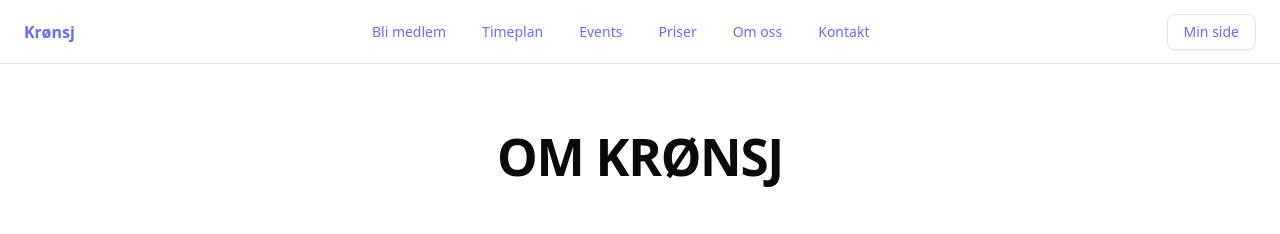
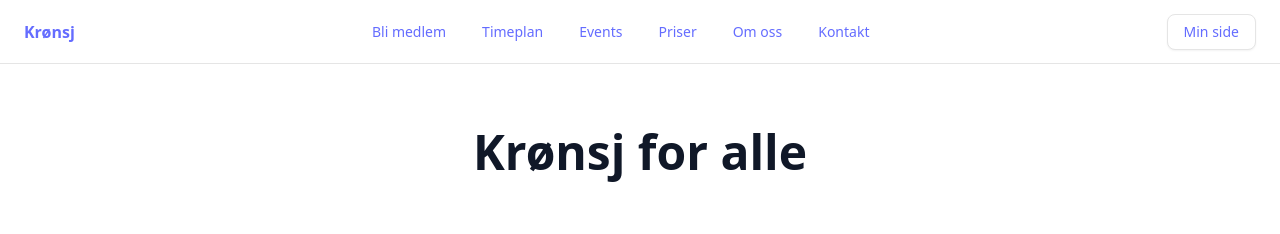
Before and after one commit to oskarof/kroensj, a React (Vite) app: page /om-oss in a window 1280 px wide. Shown: the top 234 px of the page. Built offline with nearby package versions, Linux system fonts and the light colour scheme; no server answers.

Commit message:
fix: småjustering på stil

```diff
--- a/src/components/IconList.tsx
+++ b/src/components/IconList.tsx
@@ -9,7 +9,7 @@ interface IconListProps {
 
 export const IconList: React.FC<IconListProps> = ({ icon, title, description, colorClass }) => (
   <div className="flex items-start">
-    <div className={`mr-4 flex-shrink-0 rounded-lg p-3 ${colorClass ?? "bg-primary-100"}`}>
+    <div className={`mr-4 shrink-0 rounded-lg p-3 ${colorClass ?? "bg-primary-100"}`}>
       {icon}
     </div>
     <div>
--- a/src/components/Title.tsx
+++ b/src/components/Title.tsx
@@ -1,20 +1,24 @@
 import React from "react";
-import { cn } from "@/lib/utils";
+
 
 interface TitleProps {
-  children: React.ReactNode;
-  className?: string;
+  title: string;
+  highlight?: string;
+  subtitle?: string;
+  removeTopSpace?: boolean;
 }
 
-export const Title: React.FC<TitleProps> = ({ children, className }) => (
-  <h1
-    className={cn(
-      "text-3xl md:text-5xl font-extrabold tracking-tight text-center text-primary-900 mb-8",
-      className
+const Title: React.FC<TitleProps> = ({ title, highlight, subtitle, removeTopSpace = false }) => (
+  <div
+    className={`mb-16 text-center animate-slide-up${removeTopSpace ? '' : ' pt-16'}`}
+  >
+    <h2 className="mb-6 text-4xl font-bold text-gray-900 md:text-5xl">
+      {title} {highlight && <span className="text-primary-600">{highlight}</span>}
+    </h2>
+    {subtitle && (
+      <p className="mx-auto max-w-3xl text-xl text-gray-600">{subtitle}</p>
     )}
-  >
-    {children}
-  </h1>
+  </div>
 );
 
 export default Title;
--- a/src/pages/AboutPage.tsx
+++ b/src/pages/AboutPage.tsx
@@ -2,7 +2,7 @@ import React from 'react';
 import { ContentList } from '../components/ContentList';
 import { ContentText } from '../components/ContentText';
 import { Stats } from '../components/Stats';
-import { Title } from '../components/Title';
+import Title from '../components/Title';
 import { Music, Disc3, Heart, Users } from 'lucide-react';
 
 
@@ -61,9 +61,10 @@ const aboutStats = [
 
 
 
+
 const OmOss: React.FC = () => (
-  <div className="pt-16 px-4 md:px-8 max-w-7xl mx-auto">
-    <Title>OM KRØNSJ</Title>
+  <div className="px-4 md:px-8 max-w-7xl mx-auto">
+    <Title title={'Krønsj for alle'} />
     <ContentText
       heading={""}
       text={aboutText}
--- a/src/pages/CalendarPage.tsx
+++ b/src/pages/CalendarPage.tsx
@@ -1,10 +1,11 @@
 import React from 'react';
 import YogoCalendar from '@/components/YogoCalendar';
+import Title from '../components/Title'
 
 const Timeplan: React.FC = () => {
   return (
     <>
-      <h1>Timeplan</h1>
+      <Title title={'Timeplan'}></Title>
       < YogoCalendar />
     </>
   )
--- a/src/pages/ContactPage.tsx
+++ b/src/pages/ContactPage.tsx
@@ -1,7 +1,8 @@
 import React from 'react';
+import Title from '../components/Title'
 
 const Kontakt: React.FC = () => {
-  return <h1>Kontakt</h1>;
+  return <Title title={'Kontakt oss'}></Title>;
 };
 
 export default Kontakt;
--- a/src/pages/EventPage.tsx
+++ b/src/pages/EventPage.tsx
@@ -1,10 +1,11 @@
 import React from 'react';
 import YogoEvents from '@/components/YogoEvents';
+import Title from '../components/Title'
 
 const Events: React.FC = () => {
   return (
     <>
-      <h1>Events</h1>;
+      <Title title={'Events'}></Title>;
       < YogoEvents />
     </>
   )
--- a/src/pages/JoinPage.tsx
+++ b/src/pages/JoinPage.tsx
@@ -1,7 +1,8 @@
 import React from 'react';
+import Title from '../components/Title'
 
 const BliMedlem: React.FC = () => {
-  return <h1>Bli medlem</h1>;
+  return <Title title={'Bli medlem'}></Title>;
 };
 
 export default BliMedlem;
--- a/src/pages/PricePage.tsx
+++ b/src/pages/PricePage.tsx
@@ -1,7 +1,8 @@
 import React from 'react';
+import Title from '../components/Title'
 
 const Priser: React.FC = () => {
-  return <h1>Priser</h1>;
+  return <Title title={'Priser'}></Title>;
 };
 
 export default Priser;
```
